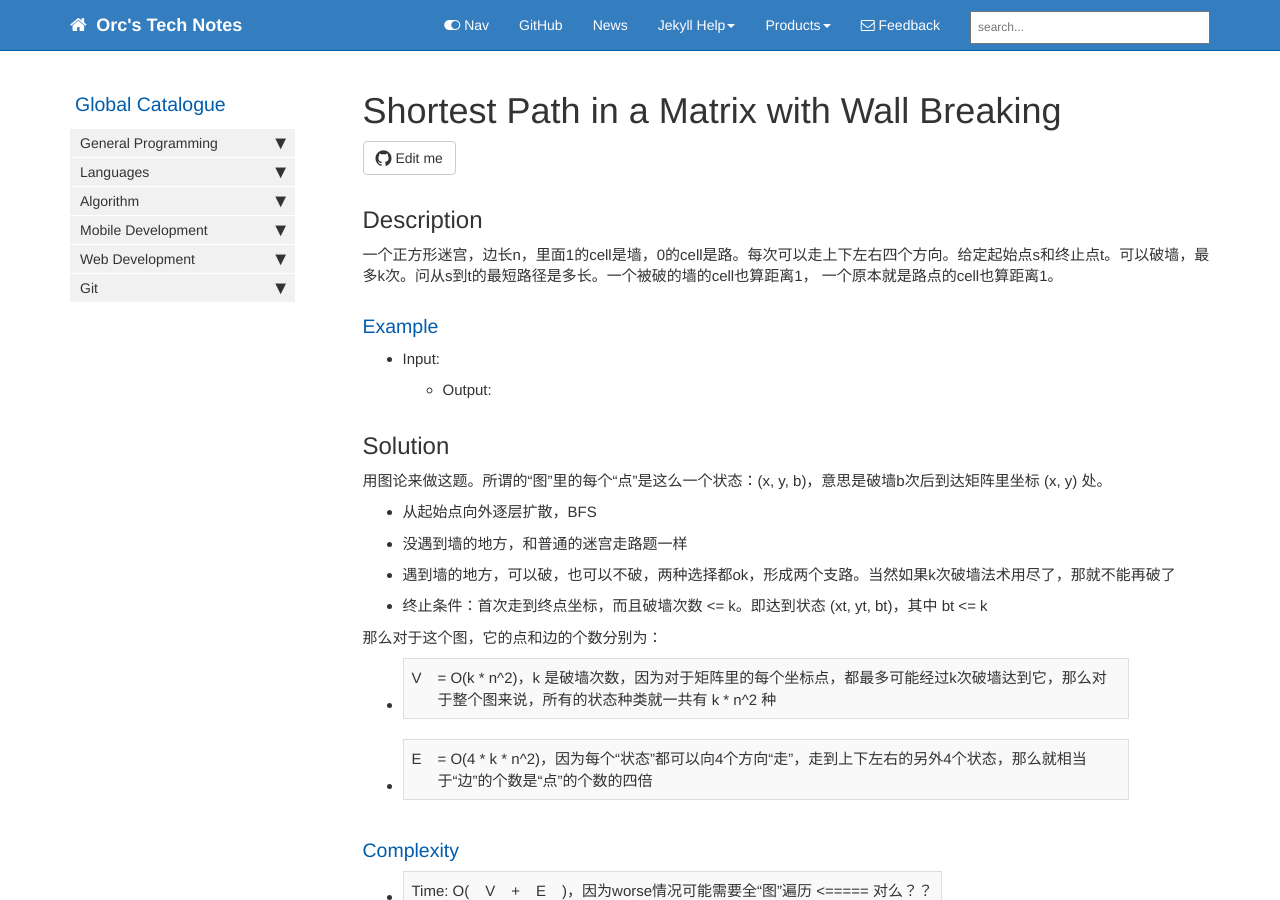
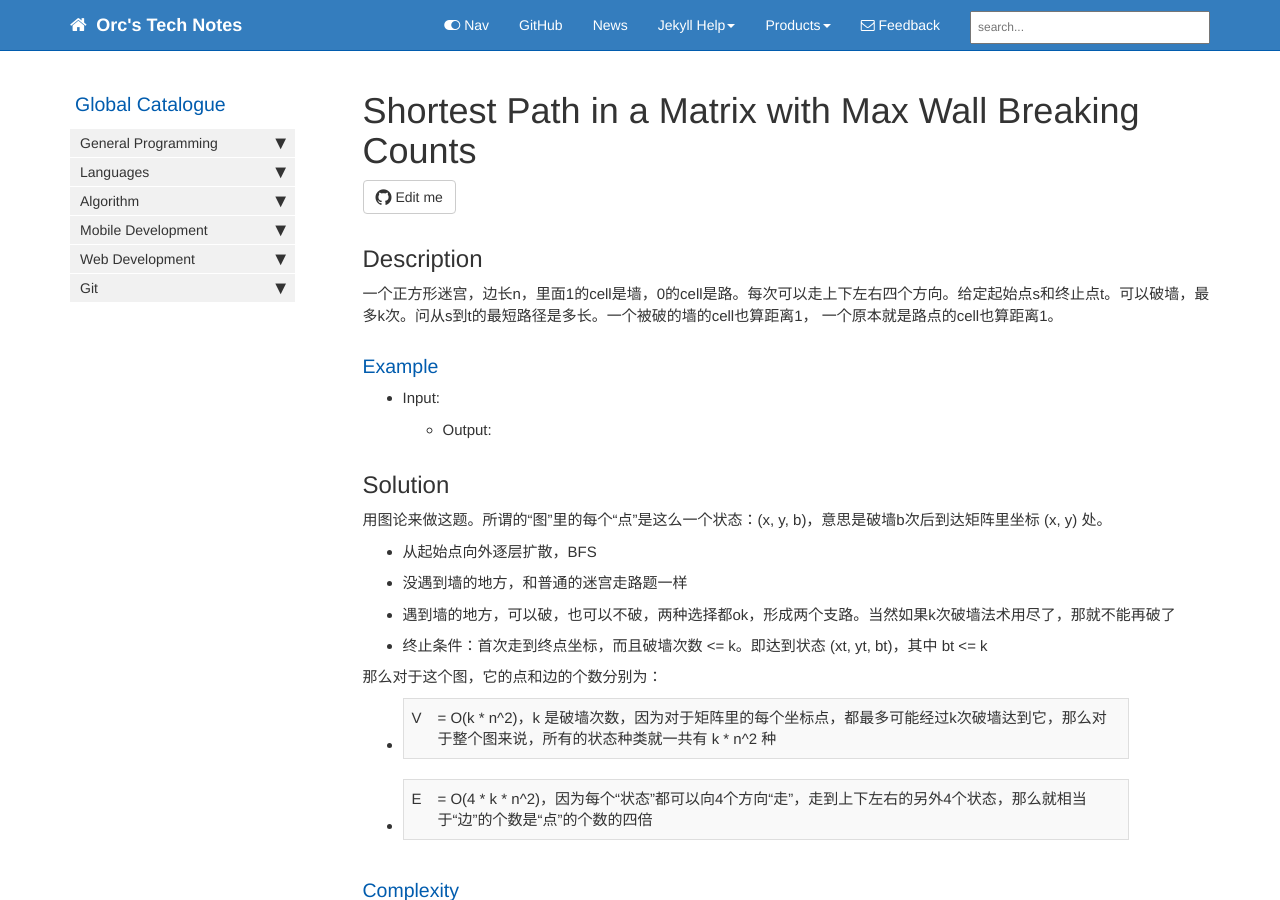
Before and after one commit to HungryOrc/hungryorc.github.io, a Jekyll site: the page built from pages/algorithm/algorithm_shortest_path_in_matrix_with_max_wall_breaking_counts.md, in a window 1280 px wide and 900 px high. Built offline with Jekyll 4.4.1, drawn with Linux system fonts in a browser that asks for light colours; nearby versions of some CDN libraries; comment, search, counter and statistics services are not loaded.

Commit message:
Update and rename algorithm_shortest_path_in_matrix_with_wall_breaking.md to algorithm_shortest_path_in_matrix_with_max_wall_breaking_counts.md

```diff
--- a/pages/algorithm/algorithm_shortest_path_in_matrix_with_wall_breaking.md
+++ b/pages/algorithm/algorithm_shortest_path_in_matrix_with_max_wall_breaking_counts.md
@@ -1,10 +1,10 @@
 ---
-title: "Shortest Path in a Matrix with Wall Breaking"
+title: "Shortest Path in a Matrix with Max Wall Breaking Counts"
 tags: [algorithm]
 keywords: wall, obstacle
 summary:
 sidebar: mydoc_sidebar
-permalink: algorithm_shortest_path_in_matrix_with_wall_breaking.html
+permalink: algorithm_shortest_path_in_matrix_with_max_wall_breaking_counts.html
 folder: algorithm
 toc: false
 ---
```
